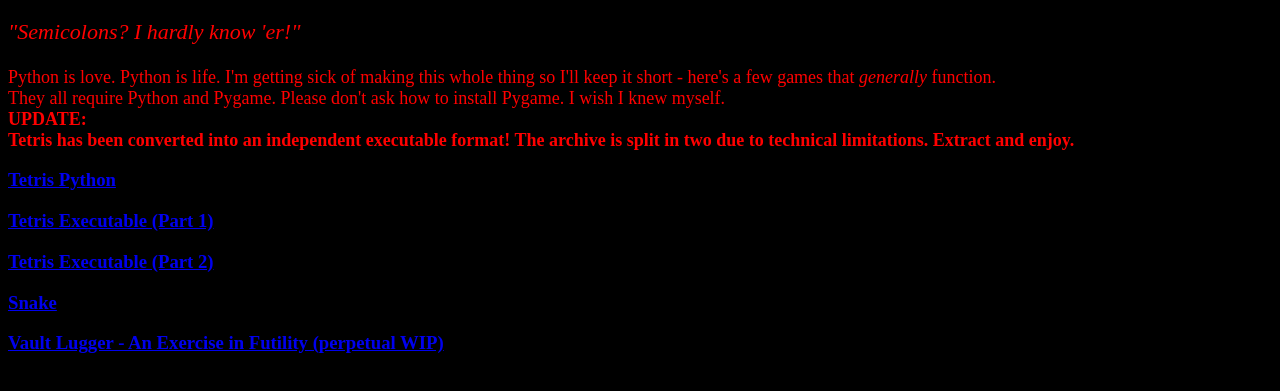
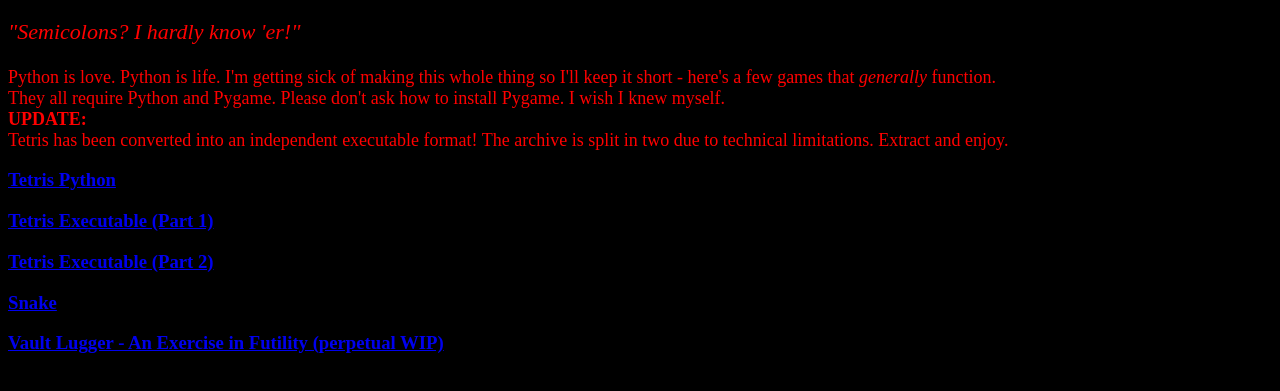
Before and after one commit to Gregory-Swan/gregs-page, a plain HTML site: page games.html in a window 1280 px wide. Shown: the part 218-609 px from the top of the page. Drawn offline with Linux system fonts and the light colour scheme.

Commit message:
Update games.html

```diff
--- a/games.html
+++ b/games.html
@@ -14,7 +14,7 @@
 
 <h1 style="color:red;">I Pledge My Eternal Soul to Guido van Rossum</h1>
 <p style="color:red;font-size:22px"><i>"Semicolons? I hardly know 'er!"</i></p>
-<p style="color:red;font-size:18px">Python is love. Python is life. I'm getting sick of making this whole thing so I'll keep it short - here's a few games that <i>generally</i> function.<br>They all require Python and Pygame. Please don't ask how to install Pygame. I wish I knew myself.<br><b>UPDATE:</br> Tetris has been converted into an independent executable format! The archive is split in two due to technical limitations. Extract and enjoy.</b></p>
+<p style="color:red;font-size:18px">Python is love. Python is life. I'm getting sick of making this whole thing so I'll keep it short - here's a few games that <i>generally</i> function.<br>They all require Python and Pygame. Please don't ask how to install Pygame. I wish I knew myself.<br><b>UPDATE:</b><br>Tetris has been converted into an independent executable format! The archive is split in two due to technical limitations. Extract and enjoy.</b></p>
 <h3 style="color:red;"><a href="Tetris.zip">Tetris Python</a></h3>
 <h3 style="color:red;"><a href="Tetris.zip.001">Tetris Executable (Part 1)</a></h3>
 <h3 style="color:red;"><a href="Tetris.zip.002">Tetris Executable (Part 2)</a></h3>
```
